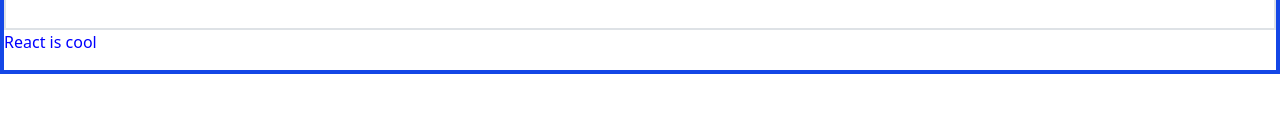
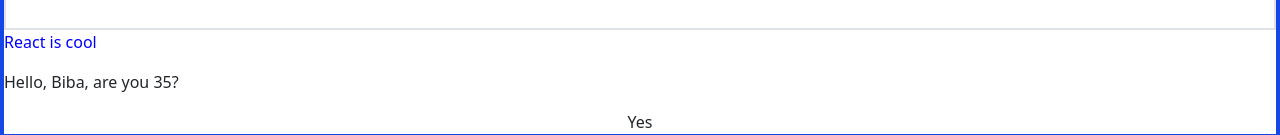
Before and after one commit to li-kravt/weather-app-react, a React (Vite) app: page / in a window 1280 px wide. Shown: the part 869-1004 px from the top of the page. Before the commit the page ends 943 px from the top, so only its background shows below. Built offline with nearby package versions, Linux system fonts and the light colour scheme; no server answers.

Commit message:
task: props React

```diff
--- a/src/App.jsx
+++ b/src/App.jsx
@@ -42,9 +42,9 @@
         <Map />
         <Filter />
         <Reduce />
-        {/* <Greeting name="Anna" age="25" />
-        <Greeting name="Elina" age="23" />
-        <Greeting name="Biba" age="35" /> */}
+        {/* <Greeting userName="Anna" age="25" />
+        <Greeting userName="Elina" age="23" /> */}
+        <Greeting userName="Biba" age="35" greetingText="hi" />
         <SomeAndEvery />
         <Destructuring />
         <SpreadAndRest />
--- a/src/components/tasks/Props.jsx
+++ b/src/components/tasks/Props.jsx
@@ -1,20 +1,19 @@
-import React, { useState } from "react";
+import React, { use, useState } from "react";
 
-export default function Greeting({ name, age, greetingText }) {
+export default function Greeting({ userName, age }) {
+  const [text, setText] = useState(`Hello, ${userName}, are you ${age}?`)
 
-  try {
-    const [userName, setUserName] = useState(name)
 
-    return (
-      <>
-        <p>{greetingText}, {userName}, are you {age}?</p>
-        <button onClick={setUserName(name)}>Yes!</button>
-      </>
-    )
-  } catch {
-    console.error("something goes wrong");
+  function handleClick() {
+    setText(`Nice too meet you, ${userName}!`)
+  }
 
-  }
+  return (
+    <>
+      <p>{text}</p>
+      <button onClick={handleClick} >Yes</button>
+    </>
+  )
 }
 
 // Окей, усложняем и добавляем пропсы:
--- a/src/components/tasks/UseStsteListButtonAddElement.jsx
+++ b/src/components/tasks/UseStsteListButtonAddElement.jsx
@@ -1,11 +1,11 @@
-import React, {useState} from "react";
+import React, { useState } from "react";
 
 export default function UseStateListButtonAddElement() {
   const [li, setLi] = useState(["add something"])
 
   return (
     <>"
-  <input  type="text" className="border border-4" placeholder="add task"/>
+      <input type="text" className="border border-4" placeholder="add task" />
       <button onClick={setLi()}>Add</button>
       <ul>
         {[...li]}
```
Lines whose indentation alone changed are shown as unchanged.
